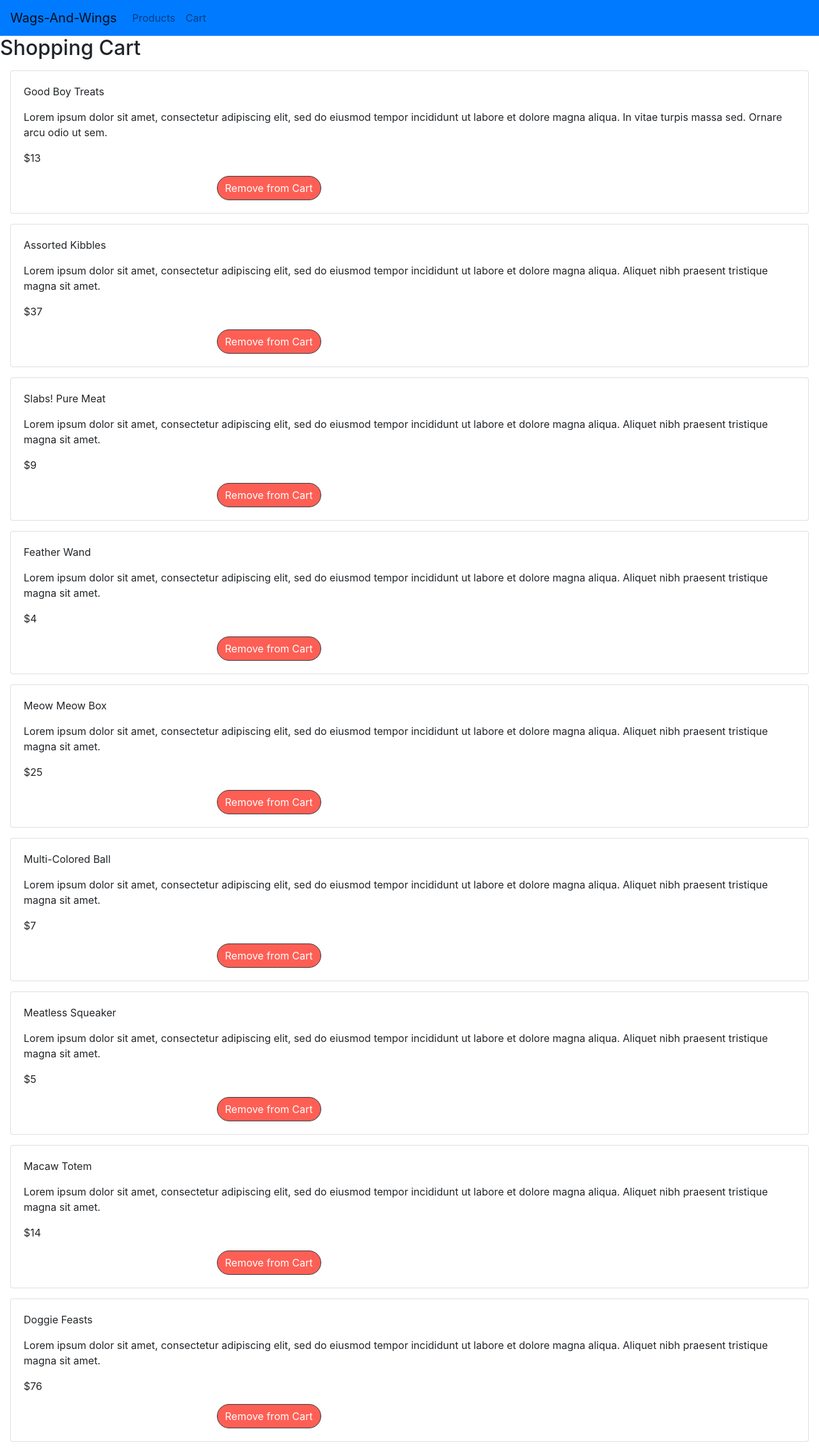
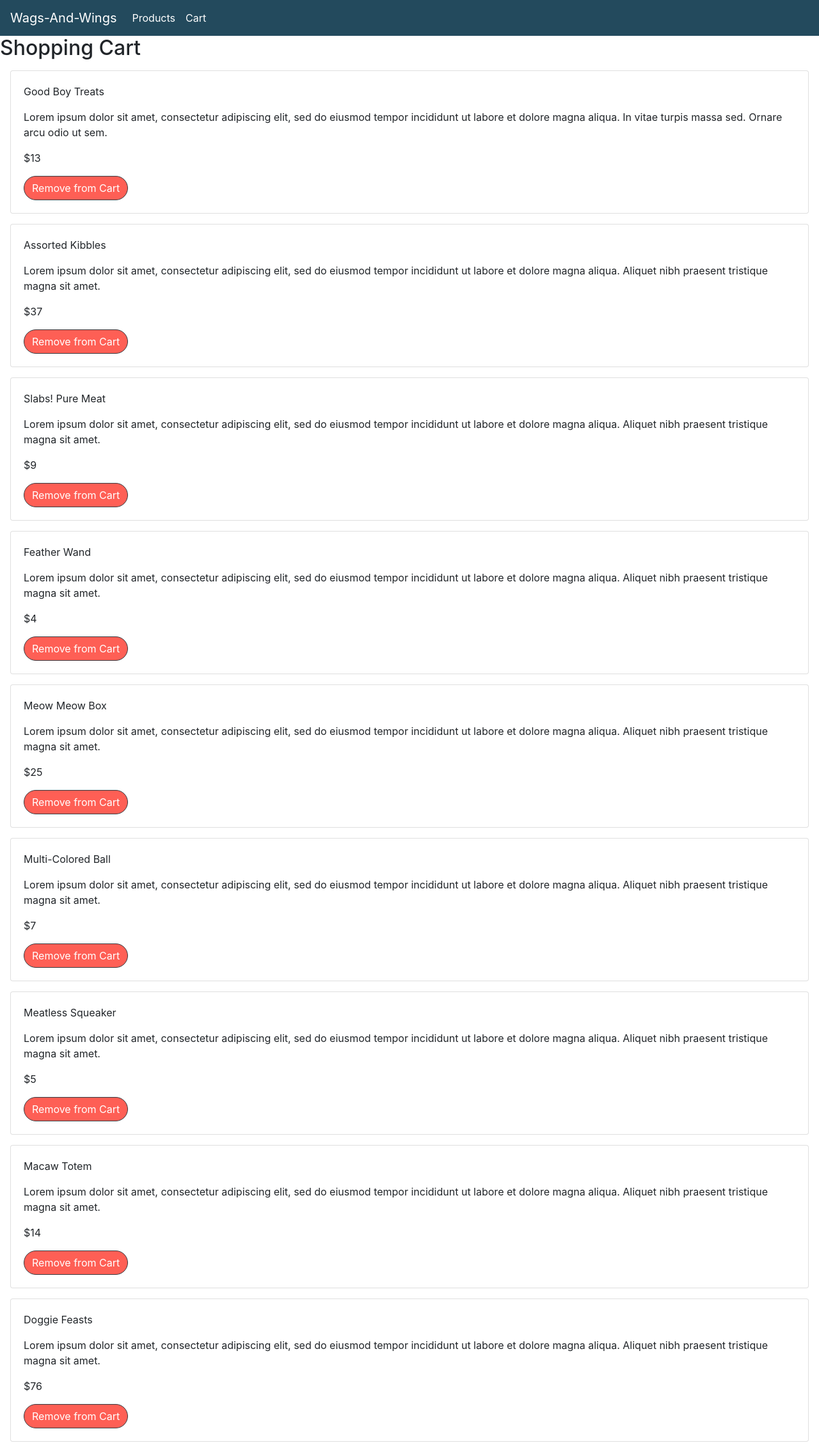
Before and after one commit to Cathy347Le/MangoDjango, a Django app: page /carts/1 in a window 1280 px wide. Shown: the whole page at 64% size. Run offline with Django 3.2, Linux system fonts and the light colour scheme; data comes from the database, SQL or seed files in the repository; some libraries are stand-ins or nearby versions.

Commit message:
updated colors

```diff
--- a/mango/templates/mango/base.html
+++ b/mango/templates/mango/base.html
@@ -12,8 +12,13 @@
   </head>
   <body>
     <div>
-      <nav class="navbar navbar-expand-lg navbar-light bg-primary">
-        <a class="navbar-brand" href="/">Wags-And-Wings</a>
+      <nav
+        class="navbar navbar-expand-lg navbar-light"
+        style="background: #234a5d;"
+      >
+        <a class="navbar-brand" href="/" style="color: white;"
+          >Wags-And-Wings</a
+        >
         <button
           class="navbar-toggler"
           type="button"
@@ -22,16 +27,17 @@
           aria-controls="navbarText"
           aria-expanded="false"
           aria-label="Toggle navigation"
+          style="background: white;"
         >
           <span class="navbar-toggler-icon"></span>
         </button>
         <div class="collapse navbar-collapse" id="navbarText">
           <ul class="navbar-nav mr-auto">
             <li class="nav-item">
-              <a class="nav-link" href="/">Products</a>
+              <a class="nav-link" href="/" style="color: white;">Products</a>
             </li>
             <li class="nav-item">
-              <a class="nav-link" href="/carts">Cart</a>
+              <a class="nav-link" href="/carts/2" style="color: white;">Cart</a>
             </li>
           </ul>
         </div>
--- a/mango/templates/mango/cart_detail.html
+++ b/mango/templates/mango/cart_detail.html
@@ -21,7 +21,7 @@
     <a
       role="button"
       href="{% url 'deletefrom_cart' pk=product.pk %}"
-      style="margin-left: 25%; background: #FE5F55; color: white; border-radius: 30px"
+      style="background: #FE5F55; color: white; border-radius: 30px"
       class="btn btn-outline-dark"
     >
       Remove from Cart
--- a/mango/templates/mango/product_list.html
+++ b/mango/templates/mango/product_list.html
@@ -1,5 +1,5 @@
 {% extends 'mango/base.html' %} {% block content %}
-<h2>Products <a href="">New Product</a></h2>
+<h2>Products</h2>
 <div class="container-card m-5">
   {% for product in products %}
   <div class="card m-3" style="width: 18rem; background: #F5F5F5;">
```
